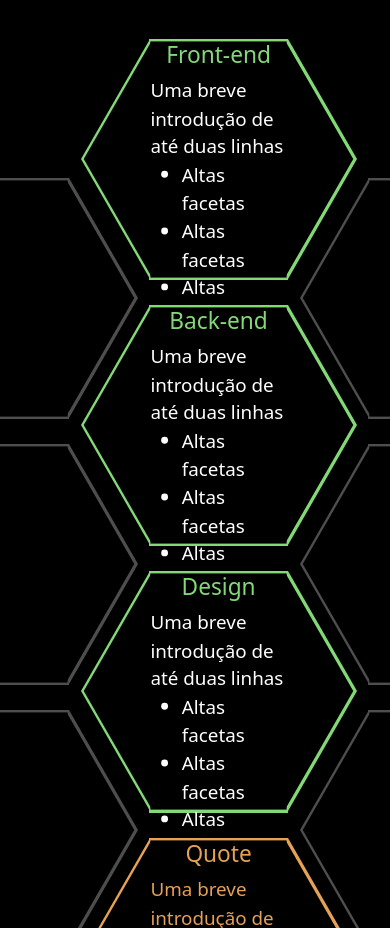
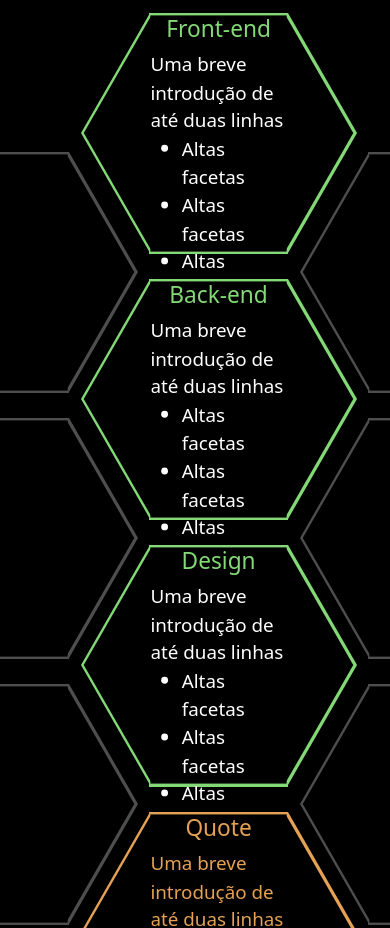
Before and after one commit to GustavoHerreroNunes/GustavoHerreroNunes.github.io, a plain HTML site: page index.html in a window 390 px wide. Shown: the part 1310-2238 px from the top of the page. Drawn offline with nearby package versions, Linux system fonts and the light colour scheme.

Commit message:
Refactoring: hexagons responsiveness .js and .css

```diff
--- a/index.html
+++ b/index.html
@@ -48,7 +48,7 @@
                 Estou sempre aprendendo e me adaptando para, independente da
                 realidade, criar soluções eficiêntes e sustentáveis.
             </p>
-            <div class="col-xl-8 col-12 pt-5 mt-5 pt-md-0 mt-md-0" >
+            <div class="col-xl-8 col-12" id="hexgrid">
               <div class="hexrow d-flex flex-row-reverse">
                   <div class="hexagon">
                     <div class="hexagon inner">
--- a/js/hexagonsController.js
+++ b/js/hexagonsController.js
@@ -2,11 +2,11 @@ const hexagonsController = {
     initialized: false,
 
     initialize: () => {
-        const skillDivs = {
-            frontEnd: document.querySelector("#front-end"),
-            backEnd: document.querySelector("#back-end"),
-            design: document.querySelector("#design"),
-        };
+        const skillDivs = [
+            document.querySelector("#front-end"),
+            document.querySelector("#back-end"),
+            document.querySelector("#design"),
+        ];
         const quoteDiv = document.querySelector("#quote");
         const hexRows = document.querySelectorAll(".hexrow");
 
@@ -27,27 +27,27 @@ const hexagonsController = {
         });
         hexagonsController.initialized = true;
     },
+
     setMediaQuery: () => {
         return window.matchMedia("(max-width: 766px)");
     },
+
     changeLayout: (media, skillDivs, quoteDiv, hexRows) => {
         console.log(`Breakpoint is ${!media.matches ? "NOT " : ""}small.`);
         console.log(skillDivs);
+
         if(media.matches){
-            for (const skill in skillDivs) {
-                skillDivs[skill].parentElement.removeChild(skillDivs[skill]);
+            for(let index = 0; index < skillDivs.length; index++){
+                hexRows[index].firstElementChild.after(skillDivs[index]);
             }
             quoteDiv.parentElement.removeChild(quoteDiv);
-            hexRows[0].firstElementChild.after(skillDivs.frontEnd);
-            hexRows[1].firstElementChild.after(skillDivs.backEnd);
-            hexRows[2].firstElementChild.after(skillDivs.design);
         }
         else if(hexagonsController.initialized){
-            let secondHex = hexRows[0].children[2];
-            secondHex.after(skillDivs.frontEnd);
+            const thirdHexFirstRow = hexRows[0].children[2];
+            thirdHexFirstRow.after(skillDivs[0]);
 
-            const firstHex = hexRows[1].firstElementChild;
-            firstHex.after(skillDivs.design, quoteDiv, skillDivs.backEnd)
+            const firstHexSecondRow = hexRows[1].firstElementChild;
+            firstHexSecondRow.after(skillDivs[2], quoteDiv, skillDivs[1]);
         }
     }
 }
--- a/styles/hexagon.css
+++ b/styles/hexagon.css
@@ -8,10 +8,11 @@
 
         /*Hexagons pattern*/
         --hexagon-margin-x: 2.5rem;
-        --hexrow-margin-top: 25px;
+        --hexrow-margin-bottom: 25px;
         --hexagon-even-top: -4.3301rem;
         --hexagon-odd-top: 4.3301rem;
         --hexrow-margin-right: calc((var(--hexagon-width)/2) * -1);
+        --hexgrid-margin-top: 70px;
     }
 }
 
@@ -25,10 +26,11 @@
 
         /*Hexagons pattern*/
         --hexagon-margin-x: calc(2.5rem * 1.1);
-        --hexrow-margin-top: 25px;
+        --hexrow-margin-bottom: 25px;
         --hexagon-even-top: calc(-4.3301rem * 1.1);
         --hexagon-odd-top: calc(4.3301rem * 1.1);
         --hexrow-margin-right: 0;
+        --hexgrid-margin-top: 0;
     }
 }
 
@@ -116,7 +118,7 @@
 .hexrow {
     z-index: 0;
     white-space: nowrap;
-    margin: 0px var(--hexrow-margin-right) var(--hexrow-margin-top);
+    margin: 0 var(--hexrow-margin-right) var(--hexrow-margin-bottom);
     position: relative;
 }
 
@@ -131,3 +133,7 @@
 .hexrow > .hexagon:nth-child(even) {
     top: var(--hexagon-even-top);
 }
+
+#hexgrid{
+    margin-top: var(--hexgrid-margin-top);
+}
```
